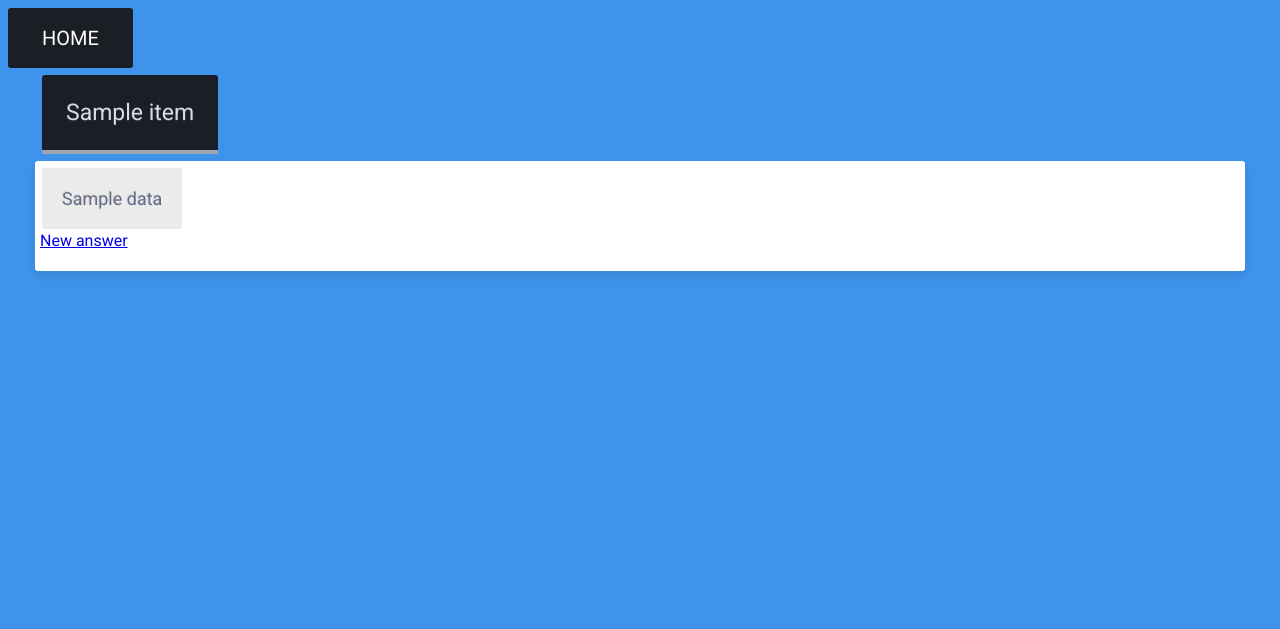
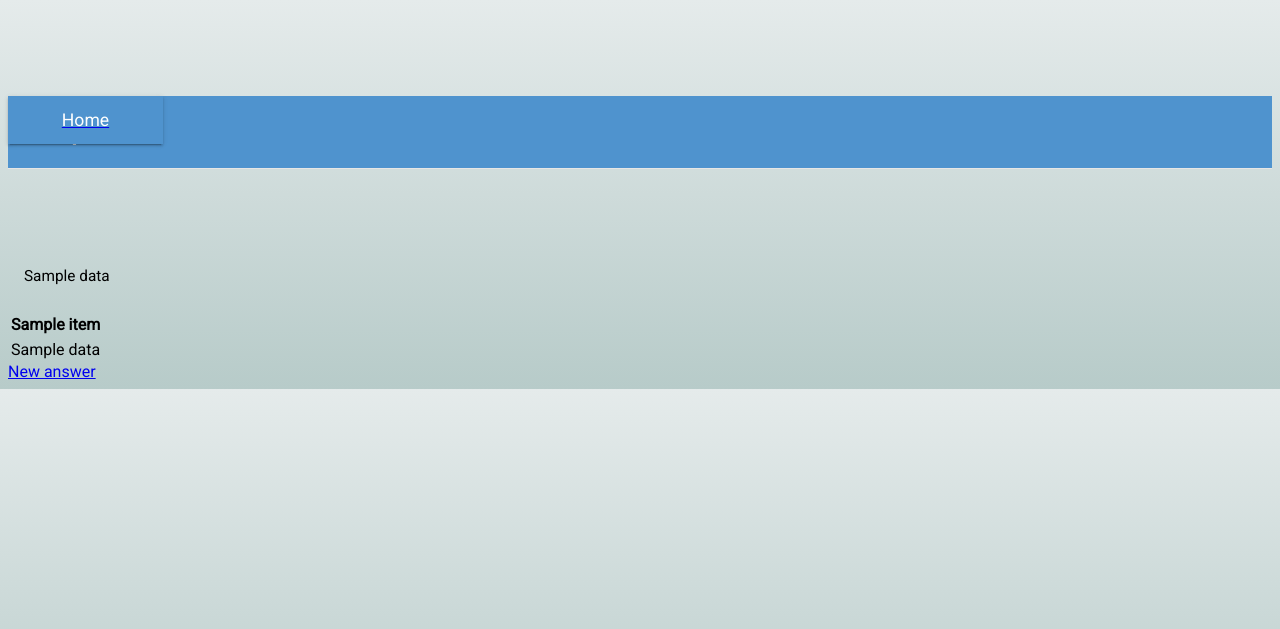
Before and after one commit to gabee1987/2nd_TW_week_StormCoders_AskMate_with_SQL, a Python web app: template templates/question.html in a window 1280 px wide. Shown: the top 629 px of the page. Run offline with Jinja, Linux system fonts and the light colour scheme; the template is opened without the code that fills it: most values are stand-ins (such as "Sample title", 1, 10 or a date in 2020); lists and menus that the app fills with data are empty.

Commit message:
working on display_question

```diff
--- a/static/question_style.css
+++ b/static/question_style.css
@@ -1,180 +1,226 @@
-/*** Table Styles ***/
-
-
-body {
-    background-color: #3e94ec;
-    font-family: 'Roboto', sans-serif;
-    font-size: 16px;
-    font-weight: 400;
-    text-rendering: optimizeLegibility;
+* {
+  font-family: 'Roboto', sans-serif;
 }
 
-div.table-title {
-    display: block;
-    margin: auto;
-    max-width: 1200px;
-    padding:5px;
-    width: 100%;
+.html {
+background-position: absolute;
+padding-top: 1rem;
+background-attachment: fixed;
+background: -webkit-linear-gradient(top, #e5ebeb, #b7cbc9);
+background: linear-gradient(top, #e5ebeb, #b7cbc9);
 }
 
 
-.table-title h1 {
-   color: #fafafa;
-   font-size: 40px;
-   font-weight: 400;
-   font-style:normal;
-   font-family: 'Roboto', sans-serif;
-   text-transform:uppercase;
+/*.question {
+    background-position: absolute;
+    padding-top: 1rem;
+    background-attachment: fixed;
+    background-image: -webkit-linear-gradient(top, #e5ebeb, #b7cbc9);
+    background-image: linear-gradient(top, #e5ebeb, #b7cbc9);
+}*/
+
+.q-table-title h1 {
+    color: #4f93ce;
+    font-size: 3rem;
+    text-align: center;
+    margin: 0 0 0em;
+}
+
+.q-table-title h2 {
+    color: #4f93ce;
+    font-size: 2rem;
+    text-align: center;
+    margin: 0 0 0.5em;
+}
+
+.q-table {
+  margin-top: 5em;
+  min-width: 100%;
+  border-collapse: collapse;
+}
+.q-table tbody tr:hover,
+.q-table tbody tr:focus {
+  background-color: rgba(63, 81, 181, 0.2);
+  color: rgba(0, 0, 0, 0.6);
+}
+.q-table tbody tr:nth-child(1):hover,
+.q-table tbody tr:nth-child(1):focus {
+  cursor: default;
+  background-color: rgba(63, 81, 181, 0);
+}
+.q-table tbody tr:nth-child(even):hover,
+.q-table tbody tr:nth-child(even):focus {
+  background-color: rgba(63, 81, 181, 0.05);
+}
+.q-table th {
+  background-color: #4f93ce;
+  color: #ffffff;
+  font-size: 2em;
+  padding-left: 15px;
+}
+.q-table tr {
+  white-space: nowrap;
+  font-size: 0.8em;
+  padding: 16px 16px 16px 0;
+  height: 72px;
+}
+.q-table tr td {
+  padding-left: 16px;
+  font-size: 1.2em;
+}
+.q-table tr:nth-child(1) {
+  border-bottom: 1px solid #e6e6e6;
+  color: #828282;
+  text-align: left;
+  font-size: 0.75em;
+  font-weight: 700;
+  padding: 16px 16px 16px 0;
+}
+.q-table tr:nth-child(1) a {
+  text-decoration: none;
+  color: inherit;
+  font-size: 1.5em;
+  font-weight: 300;
+}
+.q-table tr:nth-child(1) a:hover {
+  color: black;
+}
+.q-table .can-be-sorted {
+  opacity: 0.4;
+}
+.q-table .can-be-sorted span {
+  margin-right: -5px;
+}
+.q-table .sortationActive {
+  color: black;
+}
+.q-table .pointer {
+  cursor: pointer;
+}
+
+.q-table-footer {
+  border-top: 1px solid #e6e6e6;
+  background-color: rgba(63, 81, 181, 0.05);
+  padding-top: 6px;
+  padding-bottom: 6px;
+}
+
+.q-table-header {
+  margin-top: 15px;
 }
 
 
-.table-fill {
-  background: white;
-  border-radius:3px;
-  border-collapse: collapse;
-  height: 100px;
-  margin: auto;
-  max-width: 1200px;
-  padding:5px;
-  width: 100%;
-  box-shadow: 0 5px 10px rgba(0, 0, 0, 0.1);
-  animation: float 5s infinite;
+.loading-animation {
+  -webkit-transition: all linear 1s;
+  transition: all linear 1s;
 }
 
-th {
-  color:#D5DDE5;;
-  background:#1b1e24;
-  border-bottom:4px solid #9ea7af;
-  border-right: 1px solid #343a45;
-  font-size:23px;
-  font-weight: 100;
-  padding:24px;
-  text-align:left;
-  vertical-align:middle;
+.loading-animation.ng-hide {
+  opacity: 0;
 }
 
-th:first-child {
-  border-top-left-radius:3px;
+.home-button {
+    position: absolute;
+    background: currentColor;
+    border: 1px solid currentColor;
+    font-size: 1.1rem;
+    color: #4f93ce;
+    margin: 1em, 0em, 0em 1em;
+    padding: 0.75em 3em;
+    cursor: pointer;
+    -webkit-transition: background-color 0.28s ease, color 0.28s ease, box-shadow 0.28s ease;
+    transition: background-color 0.28s ease, color 0.28s ease, box-shadow 0.28s ease;
+    overflow: hidden;
+    box-shadow: 0 2px 2px 0 rgba(0, 0, 0, 0.14), 0 3px 1px -2px rgba(0, 0, 0, 0.2), 0 1px 5px 0 rgba(0, 0, 0, 0.12);
 }
 
-th:last-child {
-  border-top-right-radius:3px;
-  border-right:none;
+.home-button span {
+    color: #fff;
+    position: relative;
+    z-index: 1;
+}
+.home-button::before {
+    content: '';
+    position: absolute;
+    background: #071017;
+    border: 50vh solid #1d4567;
+    width: 30vh;
+    height: 30vh;
+    border-radius: 50%;
+    display: block;
+    top: 50%;
+    left: 50%;
+    z-index: 0;
+    opacity: 1;
+    -webkit-transform: translate(-50%, -50%) scale(0);
+            transform: translate(-50%, -50%) scale(0);
+}
+.home-button:hover {
+    color: #337ab7;
+    box-shadow: 0 6px 10px 0 rgba(0, 0, 0, 0.14), 0 1px 18px 0 rgba(0, 0, 0, 0.12), 0 3px 5px -1px rgba(0, 0, 0, 0.2);
+}
+.home-button:active::before, .button:focus::before {
+    -webkit-transition: opacity 0.28s ease 0.364s, -webkit-transform 1.12s ease;
+    transition: opacity 0.28s ease 0.364s, -webkit-transform 1.12s ease;
+    transition: transform 1.12s ease, opacity 0.28s ease 0.364s;
+    transition: transform 1.12s ease, opacity 0.28s ease 0.364s, -webkit-transform 1.12s ease;
+    -webkit-transform: translate(-50%, -50%) scale(1);
+            transform: translate(-50%, -50%) scale(1);
+    opacity: 0;
+}
+.home-button:focus {
+    outline: none;
 }
 
-tr {
-  border-top: 1px solid #C1C3D1;
-  border-bottom-: 1px solid #C1C3D1;
-  color:#666B85;
-  font-size:16px;
-  font-weight:normal;
-  text-shadow: 0 1px 1px rgba(256, 256, 256, 0.1);
+.home-button {
+    position: absolute;
+    background: currentColor;
+    border: 1px solid currentColor;
+    font-size: 1.1rem;
+    color: #4f93ce;
+    margin: 1em, 0em, 0em 1em;
+    padding: 0.75em 3em;
+    cursor: pointer;
+    -webkit-transition: background-color 0.28s ease, color 0.28s ease, box-shadow 0.28s ease;
+    transition: background-color 0.28s ease, color 0.28s ease, box-shadow 0.28s ease;
+    overflow: hidden;
+    box-shadow: 0 2px 2px 0 rgba(0, 0, 0, 0.14), 0 3px 1px -2px rgba(0, 0, 0, 0.2), 0 1px 5px 0 rgba(0, 0, 0, 0.12);
 }
 
-tr:hover td {
-  background:#4E5066;
-  color:#FFFFFF;
-  border-top: 1px solid #22262e;
-  border-bottom: 1px solid #22262e;
+.home-button span {
+    color: #fff;
+    position: relative;
+    z-index: 1;
 }
-
-tr:first-child {
-  border-top:none;
+.home-button::before {
+    content: '';
+    position: absolute;
+    background: #071017;
+    border: 50vh solid #1d4567;
+    width: 30vh;
+    height: 30vh;
+    border-radius: 50%;
+    display: block;
+    top: 50%;
+    left: 50%;
+    z-index: 0;
+    opacity: 1;
+    -webkit-transform: translate(-50%, -50%) scale(0);
+            transform: translate(-50%, -50%) scale(0);
 }
-
-tr:last-child {
-  border-bottom:none;
+.home-button:hover {
+    color: #337ab7;
+    box-shadow: 0 6px 10px 0 rgba(0, 0, 0, 0.14), 0 1px 18px 0 rgba(0, 0, 0, 0.12), 0 3px 5px -1px rgba(0, 0, 0, 0.2);
 }
-
-tr:nth-child(odd) td {
-  background:#EBEBEB;
+.home-button:active::before, .button:focus::before {
+    -webkit-transition: opacity 0.28s ease 0.364s, -webkit-transform 1.12s ease;
+    transition: opacity 0.28s ease 0.364s, -webkit-transform 1.12s ease;
+    transition: transform 1.12s ease, opacity 0.28s ease 0.364s;
+    transition: transform 1.12s ease, opacity 0.28s ease 0.364s, -webkit-transform 1.12s ease;
+    -webkit-transform: translate(-50%, -50%) scale(1);
+            transform: translate(-50%, -50%) scale(1);
+    opacity: 0;
 }
-
-tr:nth-child(odd):hover td {
-  background:#4E5066;
+.home-button:focus {
+    outline: none;
 }
-
-tr:last-child td:first-child {
-  border-bottom-left-radius:3px;
-}
-
-tr:last-child td:last-child {
-  border-bottom-right-radius:3px;
-}
-
-td {
-  background:#FFFFFF;
-  padding:20px;
-  text-align:left;
-  vertical-align:middle;
-  font-weight:300;
-  font-size:18px;
-  text-shadow: -1px -1px 1px rgba(0, 0, 0, 0.1);
-  border-right: 1px solid #C1C3D1;
-}
-
-td:last-child {
-  border-right: 0px;
-}
-
-th.text-left {
-  text-align: left;
-}
-
-th.text-center {
-  text-align: center;
-}
-
-th.text-right {
-  text-align: right;
-}
-
-td.text-left {
-  text-align: left;
-}
-
-td.text-center {
-  text-align: center;
-}
-
-td.text-right {
-  text-align: right;
-}
-
-
-/*** Button Styles ***/
-.button {
-    background:#1b1e24;
-    color: #FFFFFF;
-    padding: 16px 32px;
-    text-align: center;
-    text-decoration: none;
-    display: inline-block;
-    font-size: 20px;
-    font-family: 'Roboto', sans-serif;
-    -webkit-transition-duration: 0.4s; /* Safari */
-    transition-duration: 0.4s;
-    cursor: pointer;
-    border-radius:3px;
-}
-
-.button {
-    background-color: #1b1e24;
-    color: white;
-    border: 2px solid #1b1e24;
-    border-radius:3px;
-}
-
-.button:hover {
-    background-color: #4E5066;
-    color: white;
-    border: 3px solid #4E5066;
-}
-
-#create_story {
-    position:absolute;
-    transition: .5s ease;
-    left: 50px;
-    top: 30px;
-
-}
--- a/templates/question.html
+++ b/templates/question.html
@@ -1,38 +1,49 @@
 <!DOCTYPE HTML>
 
-<html>
+<html class="html">
     <link rel="stylesheet" href="/static/question_style.css">
     <link href="https://fonts.googleapis.com/css?family=Roboto" rel="stylesheet">
     <head>
         <title> Question </title>
     </head>
+    <div class="question">
     <body>
-        <form action="/">
-            <button id="home" name="home_button" type="submit" action="/" class="button">HOME</button>
-        </form>
-        <div class="table-title">
-            <table>
-                <thead class="question_head">
+        <div class="home-button">
+            <a class="button" type="button" href="/"><span>Home</span></a>
+        </div>
+            <table class="q-table">
+                <tr>
+                    {% for head in table_headers %}
+                        <th class="question_head">{{ head }}</th>
+                    {% endfor %}
+                </tr>
+                <tr>
+                    {% for question in view_question %}
                     <tr>
-                        {% for head in table_headers %}
-                        <th>{{ head }}</th>
-                        {% endfor %}
-                    </tr>
-                </thead>
-            </table>
-        </div>
-        <div class="table-fill">
-            <table>
-                <tbody class="table-hover">
-                    {% for record in records %}
-                    <tr>
-                        {% for data in record %}
+                        {% for data in question %}
                             <td>{{ data }}</td>
                         {% endfor %}
                     </tr>
                     {% endfor %}
-                </tbody>
+                </tr>
             </table>
-            <a href="/question/{{ q_id }}/new-answer">New answer</a>
+            <table class="ans-table>">
+                <tr>
+                    {% for head in table_headers %}
+                        <th class="answer_head">{{ head }}</th>
+                    {% endfor %}
+                </tr>
+                <tr>
+                    {% for question in view_question %}
+                    <tr>
+                        {% for data in question %}
+                            <td>{{ data }}</td>
+                        {% endfor %}
+                    </tr>
+                    {% endfor %}
+                </tr>
+            </table>
+            <a class="new_ans-button" href="/question/<q_id>/new-answer"><span>New answer</span></a>
     </body>
+    </div>
 </html>
```
Also changed, not shown: main.py (+10 -1 lines).
